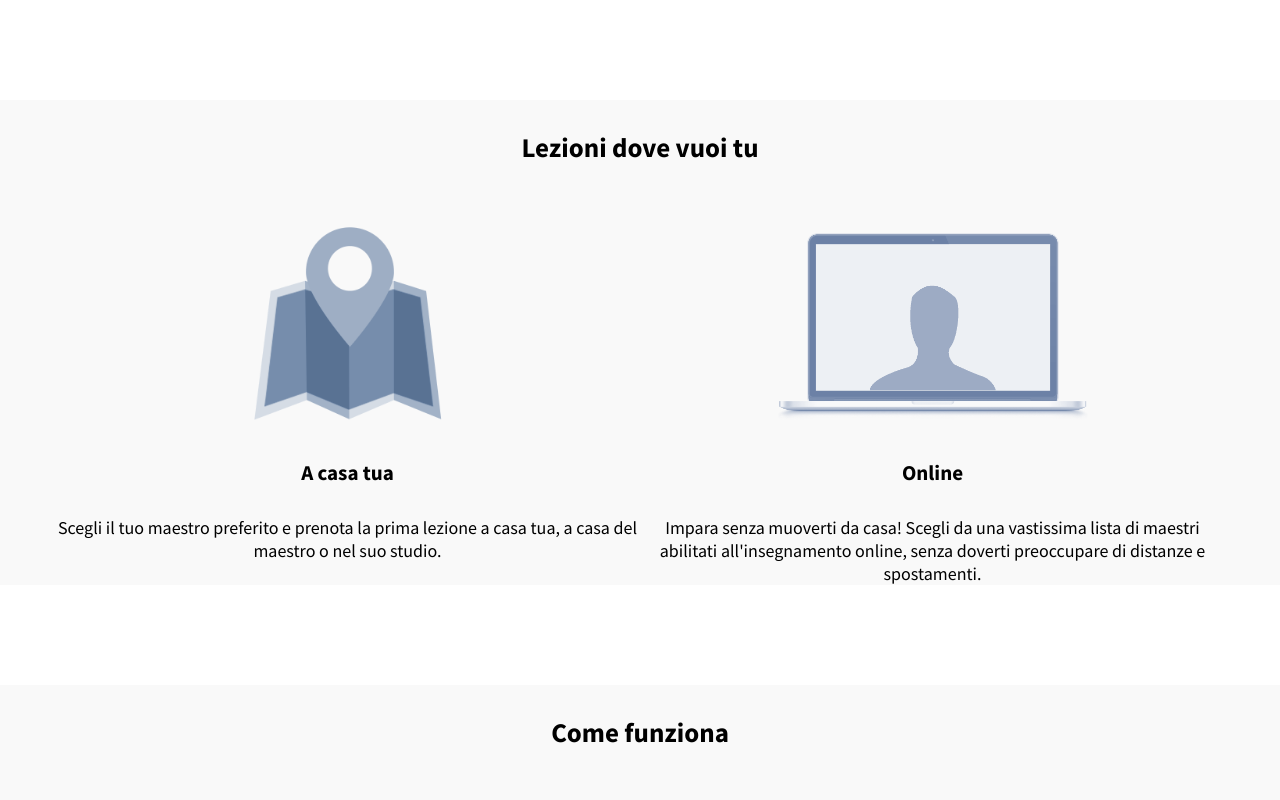
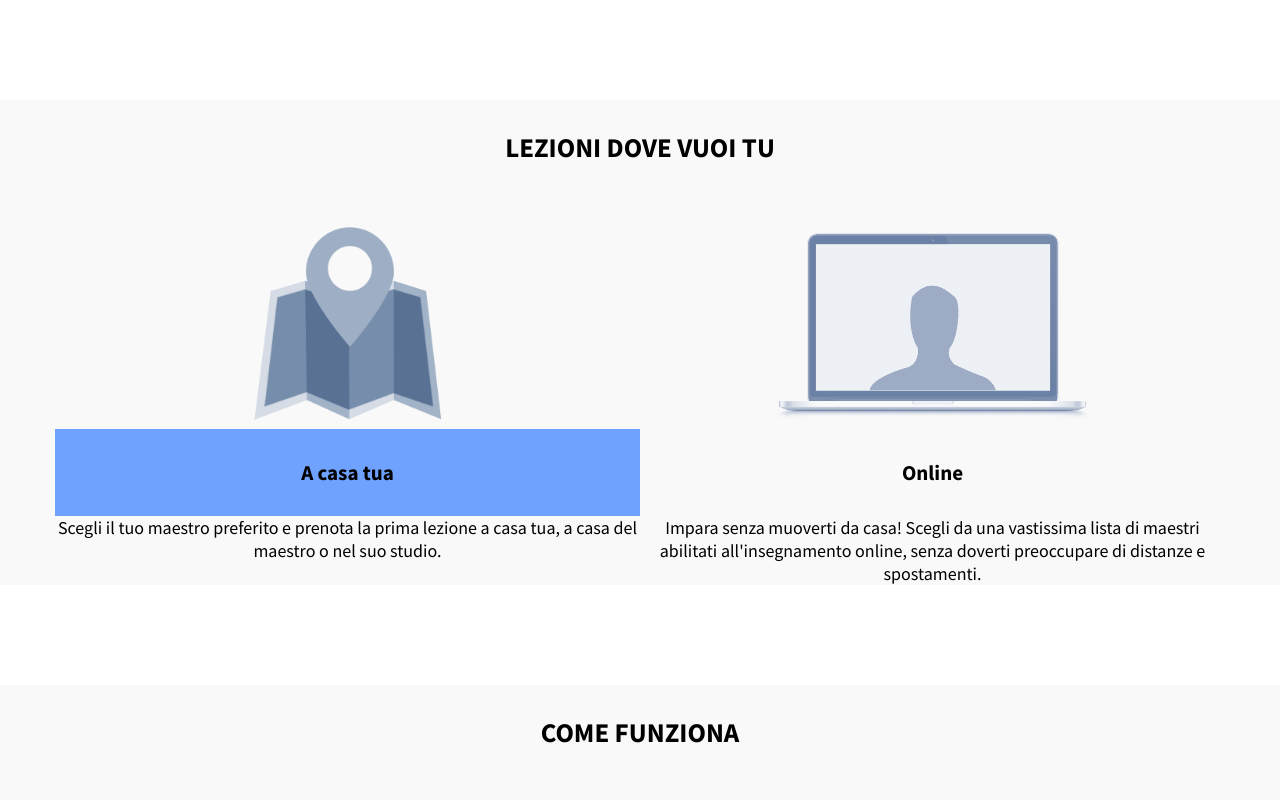
Before and after one commit to elisatorazza/html-css-resp-wannabe-12bool, a plain HTML site: page index.html in a window 1280 px wide. In both pictures the pointer is over the element "A casa tua". Shown: the top 800 px of the page. Drawn offline with Linux system fonts and the light colour scheme.

Commit message:
Correzioni

```diff
--- a/css/style.css
+++ b/css/style.css
@@ -16,9 +16,13 @@ body {
 h2 {
   margin:30px 0;
   padding: 30px 0;
+  text-transform: uppercase;
 }
 h3 {
   padding: 30px 0;
+}
+h3:hover {
+  background-color: #6FA2FF;
 }
 .where, .how, .why {
   background-color: #F9F9F9;
@@ -26,14 +30,12 @@ h3 {
 img {
   height: 200px;
 }
-/* .container > div {
-  margin: 50px 0px;
-} */
 /* /impostazioni generali/
 
 /* WHY */
 .why > .container > div {
   border-bottom: 1px solid grey;
+  margin-bottom: 20px;
 }
 .why > .container > div:last-child {
   margin-bottom: 0;
```
